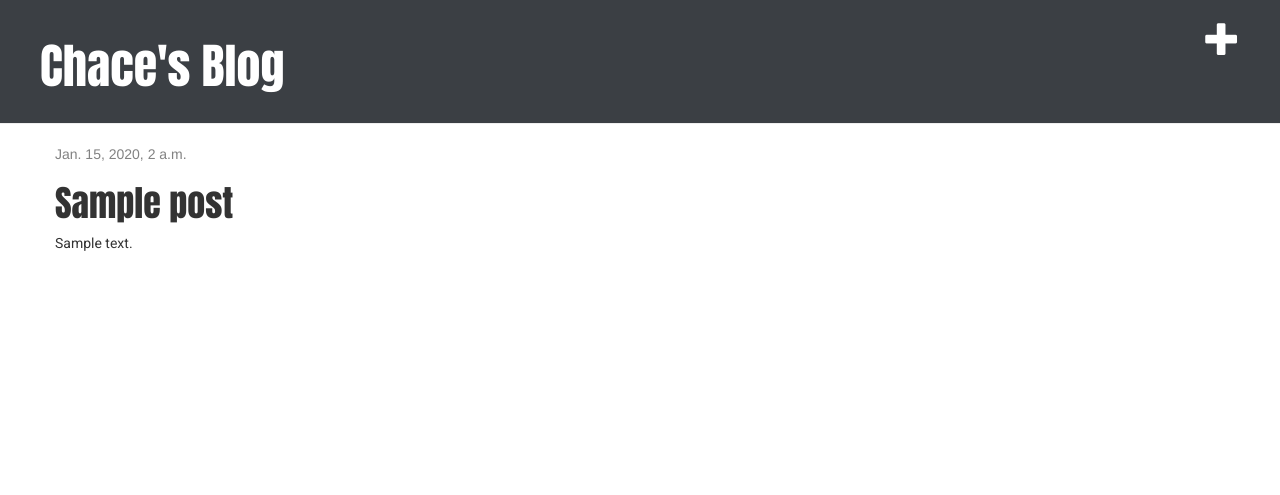
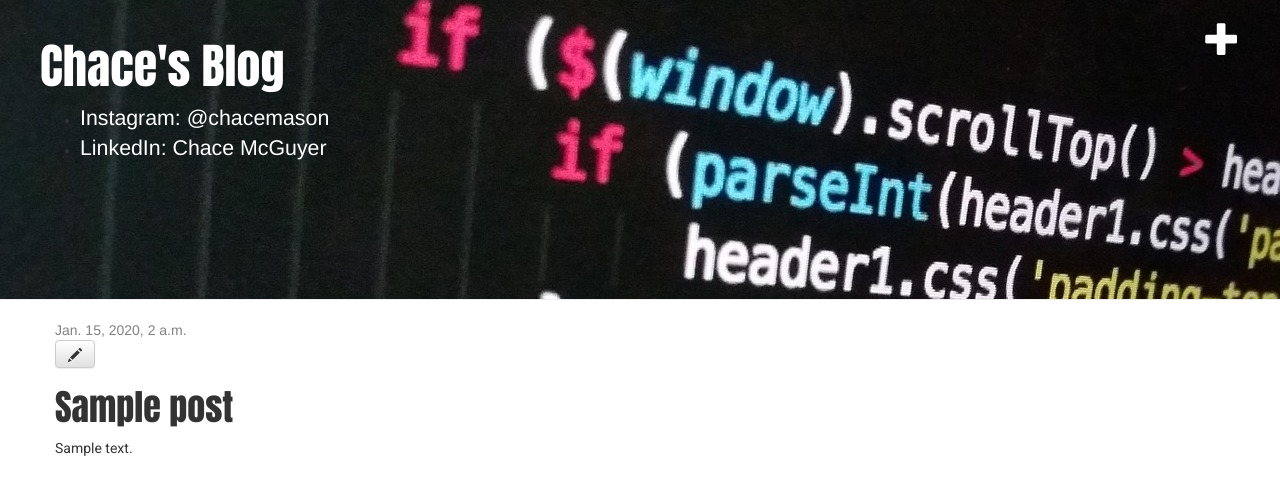
Before and after one commit to ChaceMcGuyer/my-first-blog, a Django app: page /post/1/ in a window 1280 px wide. Shown: the top 495 px of the page. Run offline with Django 3.2, Linux system fonts and the light colour scheme; tables that the repository leaves empty hold one stand-in row (values such as "Sample post"); some libraries are stand-ins or nearby versions.

Commit message:
Added header image and link to Instagram and LinkedIn

```diff
--- a/blog/static/css/blog.css
+++ b/blog/static/css/blog.css
@@ -1,7 +1,9 @@
 .page-header {
-    background-color: #3b3f44;
+    background-color: #33455b;
+    background-image: url('images/header.jpg');
     margin-top: 0;
     padding: 20px 20px 20px 40px;
+    height: 300px
 }
 
 .page-header h1, .page-header h1 a, .page-header h1 a:visited, .page-header h1 a:active {
@@ -9,6 +11,11 @@
     font-size: 36pt;
     text-decoration: none;
 }
+.page-header li a, .page-header li a:visited, .page-header li a:active {
+    color: #ffffff;
+    font-size: 16pt;
+}
+
 
 .content {
     margin-left: 40px;
--- a/blog/templates/blog/base.html
+++ b/blog/templates/blog/base.html
@@ -12,6 +12,10 @@
       <div class="page-header">
           <a href="{% url 'post_new' %}" class="top-menu"><span class="glyphicon glyphicon-plus"></span></a>
           <h1><a href="/">Chace's Blog</a></h1>
+          <ul>
+            <li><a href='https://www.instagram.com/chacemason/'>Instagram: @chacemason</a></li>
+            <li><a href='https://www.linkedin.com/in/chacemcguyer/'>LinkedIn: Chace McGuyer</a></li>
+          </ul>
       </div>
       <div class="content container">
           <div class="row">
--- a/blog/templates/blog/post_detail.html
+++ b/blog/templates/blog/post_detail.html
@@ -7,6 +7,7 @@
             {{ post.published_date }}
         </div>
       {% endif %}
+      <a class="btn btn-default" href="{% url 'post_edit' pk=post.pk %}"><span class="glyphicon glyphicon-pencil"></span></a>
       <h1>{{ post.title }}</h1>
       <p>{{ post.text|linebreaksbr }}</p>
   </div>
--- a/blog/urls.py
+++ b/blog/urls.py
@@ -5,4 +5,5 @@ urlpatterns = [
     url(r'^$', views.post_list, name='post_list'),
     url(r'post/(?P<pk>\d+)/$', views.post_detail, name='post_detail'),
     url(r'^post/new/$', views.post_new, name='post_new'),
+    url(r'post/(?P<pk>\d+)/edit/$', views.post_edit, name='post_edit'),
 ]
--- a/blog/views.py
+++ b/blog/views.py
@@ -26,3 +26,17 @@ def post_new(request):
     else:
         form = PostForm()
     return render(request, 'blog/post_edit.html', {'form': form})
+
+def post_edit(request, pk):
+    post = get_object_or_404(Post, pk=pk)
+    if request.method == "POST":
+        form = PostForm(request.POST, instance=post)
+        if form.is_valid():
+            post = form.save(commit=False)
+            post.author = request.user
+            post.published_date = timezone.now()
+            post.save()
+            return redirect('post_detail', pk=post.pk)
+    else:
+        form = PostForm(instance=post)
+    return render(request, 'blog/post_edit.html', {'form': form})
```
Also changed, not shown: blog/static/css/images/header.jpg (added).
